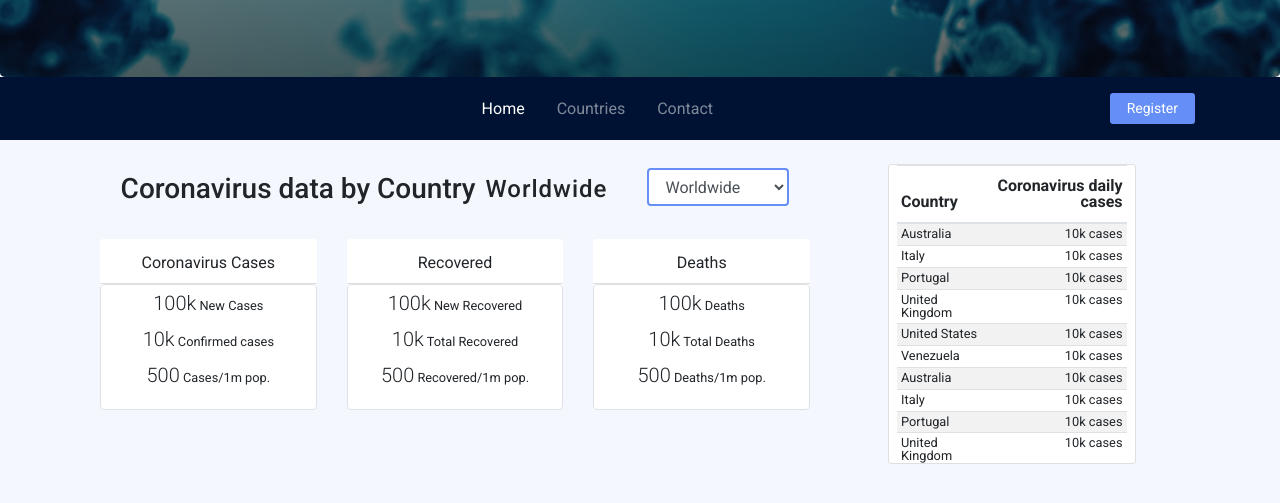
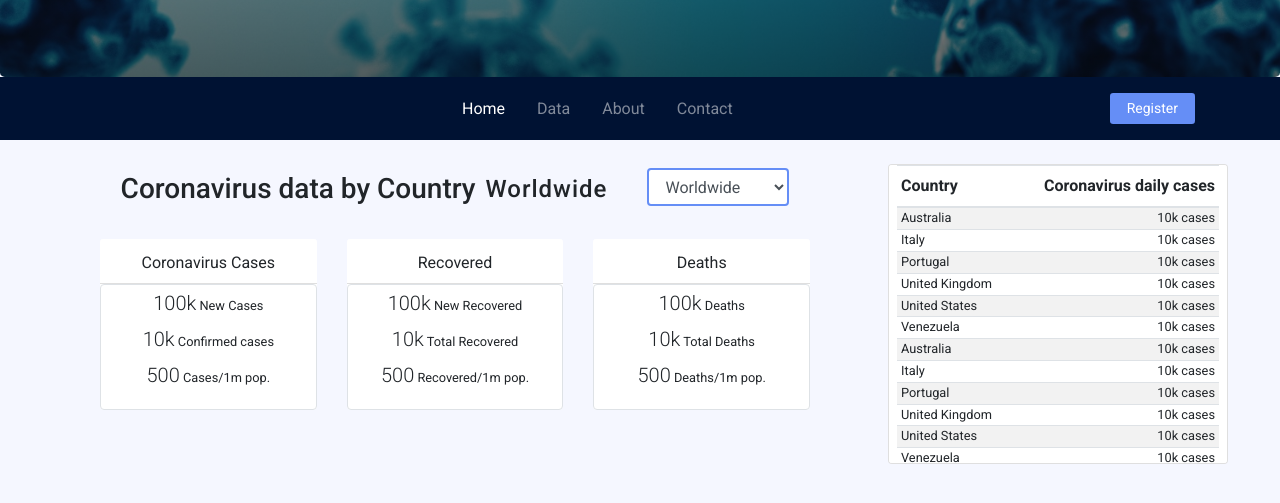
Before and after one commit to ZaidaMM/covid19-tracker, a website: page index.html in a window 1280 px wide. Shown: the part 181-684 px from the top of the page. Drawn offline with nearby package versions, Linux system fonts and the light colour scheme; files that its build step writes are made by us from their sources.

Commit message:
Updated responsive

```diff
--- a/index.html
+++ b/index.html
@@ -58,7 +58,10 @@
               <a href="#" class="nav-link">Home</a>
             </li>
             <li class="nav-item ml-3">
-              <a href="#" class="nav-link">Countries</a>
+              <a href="#" class="nav-link">Data</a>
+            </li>
+            <li class="nav-item ml-3">
+              <a href="#" class="nav-link">About</a>
             </li>
             <li class="nav-item ml-3">
               <a href="#" class="nav-link">Contact</a>
@@ -203,7 +206,7 @@
           </div>
         </div>
       </div>
-      <div class="col-md-3 mt-3 mt-md-0">
+      <div class="col-md-3 col-lg-4 mt-3 mt-md-0">
         <div class="card table-card px-2">
           <table class="table table-striped table-hover">
             <thead>
```
